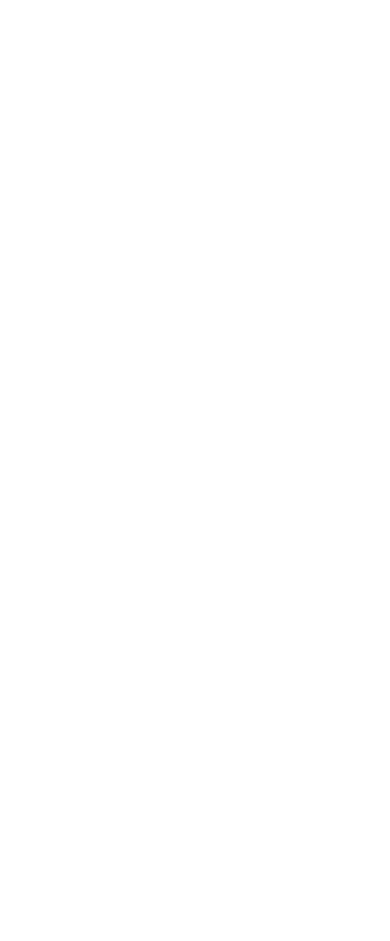
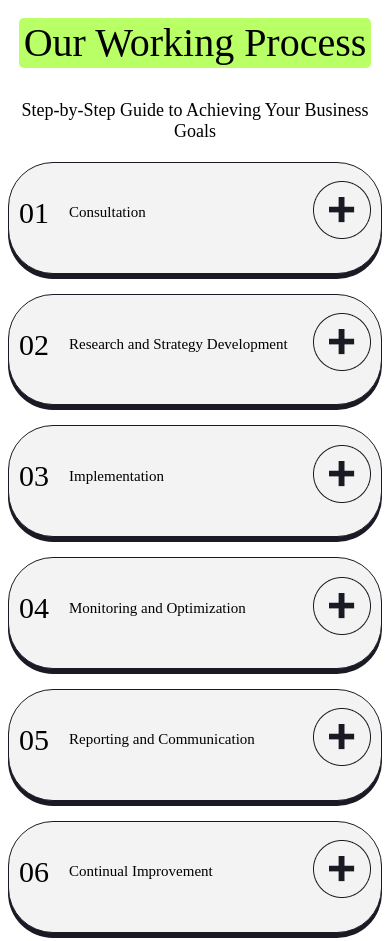
Before and after one commit to taphead/positivus-frontend, a React (Vite) app: page / in a window 390 px wide. Shown: the part 3144-4085 px from the top of the page. Before the commit the page ends 3150 px from the top, so only its background shows below. Built offline with nearby package versions, Linux system fonts and the light colour scheme.

Commit message:
added process section with responsiveness

```diff
--- a/src/App.jsx
+++ b/src/App.jsx
@@ -6,6 +6,7 @@ import CompanySection from "./components/company_section/CompanySection";
 import ServicesCardSection from "./components/services_section/ServicesCardSection";
 import ProposalSection from "./components/proposal_section/ProposalSection";
 import CaseStudiesSection from "./components/case_studies_section/CaseStudiesSection";
+import WorkProcessSection from "./components/work_process_section/WorkProcessSection";
 
 function App() {
   return (
@@ -17,6 +18,7 @@ function App() {
         <ServicesCardSection />
         <ProposalSection />
         <CaseStudiesSection />
+        <WorkProcessSection />
       </Container>
     </>
   );
--- /dev/null
+++ b/src/components/work_process_section/ProcessCard.css
@@ -0,0 +1,82 @@
+.process-card {
+  display: flex;
+  flex-direction: column;
+  justify-content: center;
+  align-items: flex-start;
+  border-radius: 45px;
+  padding-top: 41px;
+  padding-right: 60px;
+  padding-bottom: 41px;
+  padding-left: 60px;
+  gap: 10px;
+  border-width: 1px;
+  background-color: #f3f3f3;
+  border: 1px solid #191a23;
+  box-shadow: 0px 5px 0px 0px #191a23;
+}
+
+.process-card.active {
+  background-color: #b9ff66;
+}
+
+.process-card-top {
+  display: flex;
+  justify-content: space-between;
+  align-items: center;
+  width: 100%;
+}
+
+.process-card-left {
+  display: flex;
+  justify-content: flex-start;
+  align-items: center;
+  gap: 20px;
+}
+
+.process-card-left h1 {
+  font-family: Space Grotesk;
+  font-weight: 500;
+  font-size: 60px;
+  line-height: 100%;
+  letter-spacing: 0%;
+}
+
+.process-card-left p {
+  font-family: Space Grotesk;
+  font-weight: 500;
+  font-size: 30px;
+  line-height: 100%;
+  letter-spacing: 0%;
+}
+
+.process-card-bottom {
+  width: 100%;
+}
+
+.process-card-bottom p {
+  font-family: Space Grotesk;
+  font-weight: 400;
+  font-size: 18px;
+  line-height: 100%;
+  letter-spacing: 0%;
+}
+
+@media (max-width: 768px) {
+  .process-card {
+    padding: 10px;
+    margin: 0;
+    max-width: 100%;
+  }
+
+  .process-card-left h1 {
+    font-size: 30px;
+  }
+
+  .process-card-left p {
+    font-size: 15px;
+  }
+
+  .process-card-bottom p {
+    font-size: 12px;
+  }
+}
--- /dev/null
+++ b/src/components/work_process_section/ProcessCard.jsx
@@ -0,0 +1,27 @@
+import plus_sign from "../../assets/plus_sign.png";
+import minus_sign from "../../assets/minus_sign.png";
+import "./ProcessCard.css";
+
+export default function ProcessCard({ num, title, text, active, onClick }) {
+  return (
+    <div className={"process-card" + (active ? " active" : "")}>
+      <div className="process-card-top">
+        <span className="process-card-left">
+          <h1>{num}</h1>
+          <p>{title}</p>
+        </span>
+        <span className="process-card-right">
+          <img
+            src={active ? minus_sign : plus_sign}
+            alt="plus/minus sign"
+            onClick={onClick}
+          />
+        </span>
+      </div>
+      <div className="process-card-bottom">
+        {active && <hr />}
+        {active && <p>{text}</p>}
+      </div>
+    </div>
+  );
+}
--- /dev/null
+++ b/src/components/work_process_section/WorkProcessSection.css
@@ -0,0 +1,14 @@
+.work-process-section {
+  display: flex;
+  flex-direction: column;
+  justify-content: center;
+  gap: 20px;
+}
+
+@media (max-width: 768px) {
+  .work-process-section {
+    padding: 0;
+    margin: 0;
+    max-width: 100%;
+  }
+}
--- /dev/null
+++ b/src/components/work_process_section/WorkProcessSection.jsx
@@ -0,0 +1,63 @@
+import { useState } from "react";
+import Heading from "../heading/Heading";
+import ProcessCard from "./ProcessCard";
+import "./WorkProcessSection.css";
+
+export default function WorkProcessSection() {
+  const [activeArr, setActiveArr] = useState([0, 0, 0, 0, 0, 0]);
+  function handleClick(index) {
+    let newArr = [...activeArr];
+    newArr[index] = 1 - newArr[index]; // flips the value of the array at this index from 1 to 0 or 0 to 1
+    setActiveArr(newArr);
+  }
+  return (
+    <section className="work-process-section">
+      <Heading
+        title="Our Working Process"
+        para="Step-by-Step Guide to Achieving Your Business Goals"
+      />
+      <ProcessCard
+        num="01"
+        title="Consultation"
+        text="During the initial consultation, we will discuss your business goals and objectives, target audience, and current marketing efforts. This will allow us to understand your needs and tailor our services to best fit your requirements."
+        active={activeArr[0] === 1}
+        onClick={() => handleClick(0)}
+      />
+      <ProcessCard
+        num="02"
+        title="Research and Strategy Development"
+        text="Lorem ipsum dolor sit amet, consectetur adipiscing elit. Integer nec odio. Praesent libero. Sed cursus ante dapibus diam. Sed nisi. Nulla quis sem at nibh elementum imperdiet. Duis sagittis ipsum. Praesent mauris."
+        active={activeArr[1] === 1}
+        onClick={() => handleClick(1)}
+      />
+      <ProcessCard
+        num="03"
+        title="Implementation"
+        text="Lorem ipsum dolor sit amet, consectetur adipiscing elit. Integer nec odio. Praesent libero. Sed cursus ante dapibus diam. Sed nisi. Nulla quis sem at nibh elementum imperdiet. Duis sagittis ipsum. Praesent mauris."
+        active={activeArr[2] === 1}
+        onClick={() => handleClick(2)}
+      />
+      <ProcessCard
+        num="04"
+        title="Monitoring and Optimization"
+        text="Lorem ipsum dolor sit amet, consectetur adipiscing elit. Integer nec odio. Praesent libero. Sed cursus ante dapibus diam. Sed nisi. Nulla quis sem at nibh elementum imperdiet. Duis sagittis ipsum. Praesent mauris."
+        active={activeArr[3] === 1}
+        onClick={() => handleClick(3)}
+      />
+      <ProcessCard
+        num="05"
+        title="Reporting and Communication"
+        text="Lorem ipsum dolor sit amet, consectetur adipiscing elit. Integer nec odio. Praesent libero. Sed cursus ante dapibus diam. Sed nisi. Nulla quis sem at nibh elementum imperdiet. Duis sagittis ipsum. Praesent mauris."
+        active={activeArr[4] === 1}
+        onClick={() => handleClick(4)}
+      />
+      <ProcessCard
+        num="06"
+        title="Continual Improvement"
+        text="Lorem ipsum dolor sit amet, consectetur adipiscing elit. Integer nec odio. Praesent libero. Sed cursus ante dapibus diam. Sed nisi. Nulla quis sem at nibh elementum imperdiet. Duis sagittis ipsum. Praesent mauris."
+        active={activeArr[5] === 1}
+        onClick={() => handleClick(5)}
+      />
+    </section>
+  );
+}
```
Also changed, not shown: src/assets/minus_sign.png (added), src/assets/plus_sign.png (added).
